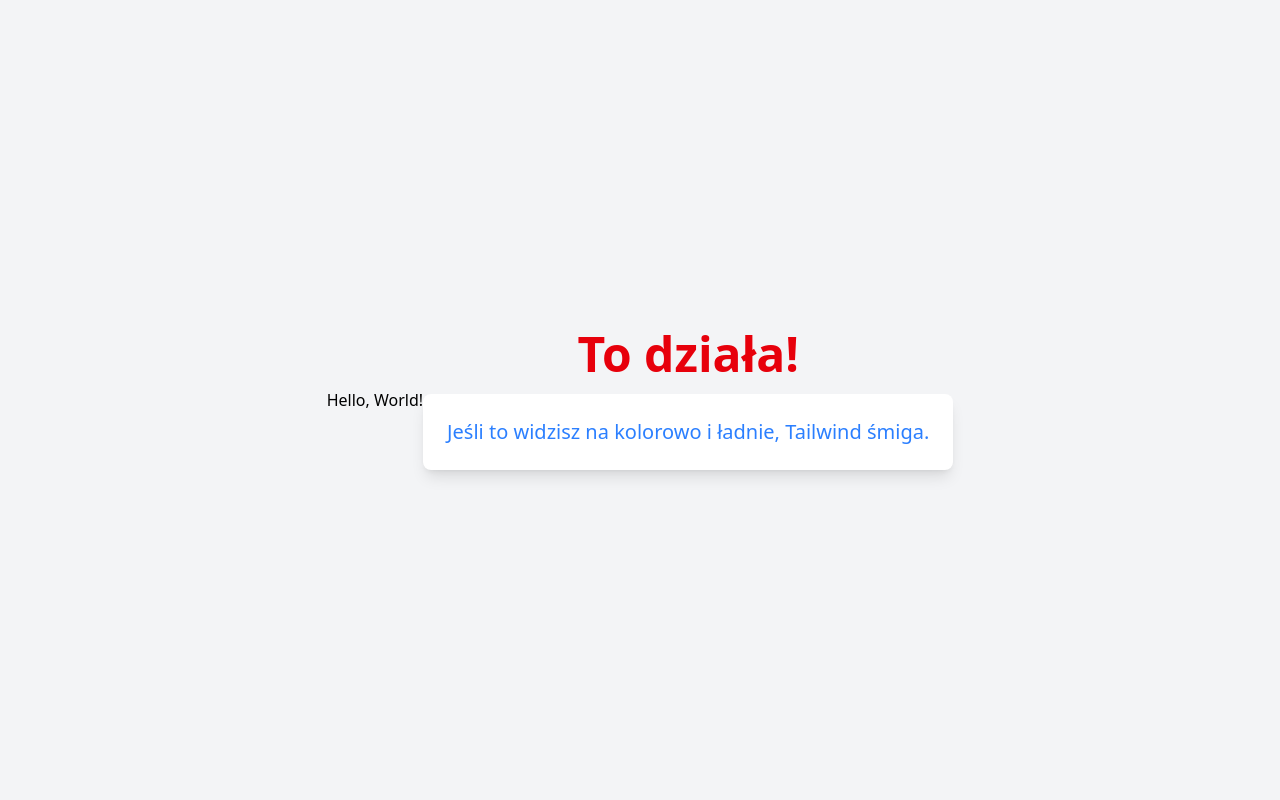
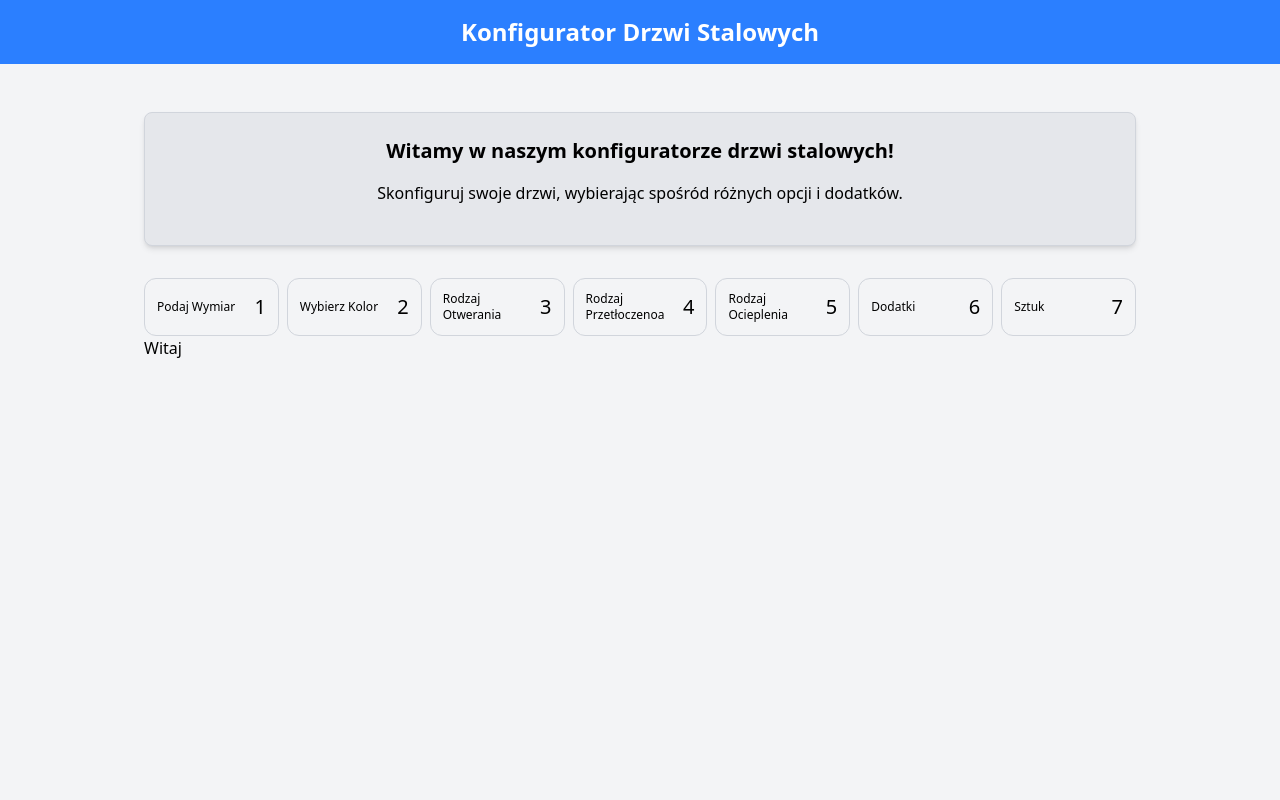
Before and after one commit to KrzysztofKuklinski2000/Konfigurator-Drzwi, a PHP site: page / in a window 1280 px wide. Run offline with PHP 8.4, Linux system fonts and the light colour scheme; style sheets or scripts are compiled from the project's sources.

Commit message:
Implementacja warstwy widoku i refaktoryzacja HomeController
* Utworzenie klasy View (do wyświetlania głównego layout z danymi)
* Wystylizowanie layout za pomoca tailwindcss
* Zmiana nazwy głównego kontrollera z Controler -> HomeController
* Wstrzykiwanie widoku (View) do HomeController

```diff
--- a/public/index.php
+++ b/public/index.php
@@ -1,29 +1,8 @@
 <?php
 require_once '../vendor/autoload.php';
 
-use App\Controller;
+use App\HomeController;
+use App\View;
 
-$controller = new Controller();
-echo $controller->greet("World");
-?>
-
-<!DOCTYPE html>
-<html lang="en">
-<head>
-    <meta charset="UTF-8">
-    <meta name="viewport" content="width=device-width, initial-scale=1.0">
-    <link href="css/style.css" rel="stylesheet">
-    <title>Document</title>
-</head>
-<body class="bg-gray-100 flex items-center justify-center h-screen">
-
-    <div class="text-center">
-        <h1 class="text-5xl font-bold text-red-600 mb-4">
-            To działa!
-        </h1>
-        <p class="text-xl text-blue-500 bg-white p-6 rounded-lg shadow-lg">
-            Jeśli to widzisz na kolorowo i ładnie, Tailwind śmiga.
-        </p>
-    </div>
-</body>
-</html>
+$controller = new HomeController( new View());
+$controller->greet();
--- a/src/Controller.php
+++ /dev/null
@@ -1,12 +0,0 @@
-<?php
-
-namespace App;
-
-
-class Controller
-{
-    public function greet($name)
-    {
-        return "Hello, " . htmlspecialchars($name) . "!";
-    }
-}
--- /dev/null
+++ b/src/HomeController.php
@@ -0,0 +1,15 @@
+<?php
+
+namespace App;
+
+
+class HomeController
+{
+    public function __construct(private View $view){}
+    public function greet()
+    {
+        $this->view->render(
+            ['name' => 'Hello World']
+        );
+    }
+}
--- /dev/null
+++ b/src/View.php
@@ -0,0 +1,10 @@
+<?php
+
+namespace App;
+
+class View {
+    private string $templatePath = 'templates/';
+    public function render(?array $data): void {
+        require dirname(__DIR__) . '/'. $this->templatePath . 'layout.php';
+    }
+}
--- /dev/null
+++ b/templates/layout.php
@@ -0,0 +1,56 @@
+<!DOCTYPE html>
+<html lang="pl">
+<head>
+    <meta charset="UTF-8">
+    <meta name="viewport" content="width=device-width, initial-scale=1.0">
+    <link href="css/style.css" rel="stylesheet">
+    <title>Wycena</title>
+</head>
+<body class="bg-gray-100">
+    <header class="flex justify-center items-center bg-blue-500 text-white text-2xl font-bold">
+        <h1 class="text-2xl font-bold p-4">Konfigurator Drzwi Stalowych</h1>
+    </header>
+    <main class="w-full md:w-4/5 mx-auto p-4">
+        <div class="text-center mt-8 bg-gray-200 p-6 rounded-lg shadow-md border border-gray-300">
+            <h2 class="text-xl font-semibold mb-4">Witamy w naszym konfiguratorze drzwi stalowych!</h2>
+            <p class="mb-4">Skonfiguruj swoje drzwi, wybierając spośród różnych opcji i dodatków.</p>
+        </div>
+        <div class="grid grid-cols-2 sm:grid-cols-3 md:grid-cols-4 lg:grid-cols-7 gap-2 mt-8">
+            <div class="flex items-center justify-between border border-gray-300 rounded-xl p-3">
+                <span class="text-xs">Podaj Wymiar</span>
+                <span class="text-xl">1</span>
+            </div>
+            <div class="flex items-center justify-between border border-gray-300 rounded-xl p-3">
+                <span class="text-xs">Wybierz Kolor</span>
+                <span class="text-xl">2</span>
+            </div>
+            <div class="flex items-center justify-between border border-gray-300 rounded-xl p-3">
+                <span class="text-xs">Rodzaj Otwerania</span>
+                <span class="text-xl">3</span>
+            </div>
+            <div class="flex items-center justify-between border border-gray-300 rounded-xl p-3">
+                <span class="text-xs">Rodzaj Przetłoczenoa</span>
+                <span class="text-xl">4</span>
+            </div>
+            <div class="flex items-center justify-between border border-gray-300 rounded-xl p-3">
+                <span class="text-xs">Rodzaj Ocieplenia</span>
+                <span class="text-xl">5</span>
+            </div>
+            <div class="flex items-center justify-between border border-gray-300 rounded-xl p-3">
+                <span class="text-xs">Dodatki</span>
+                <span class="text-xl">6</span>
+            </div>
+            <div class="flex items-center justify-between border border-gray-300 rounded-xl p-3">
+                <span class="text-xs">Sztuk</span>
+                <span class="text-xl">7</span>
+            </div>
+        </div>
+        <div>
+            <?php
+                $page = $data['page'] ?? 'step_1';
+                require_once dirname(__DIR__) . '/templates/steps/' . $page . '.php';
+            ?>
+        </div>
+    </main>
+</body>
+</html>
--- /dev/null
+++ b/templates/steps/step_1.php
@@ -0,0 +1 @@
+<h1>Witaj</h1>
```
